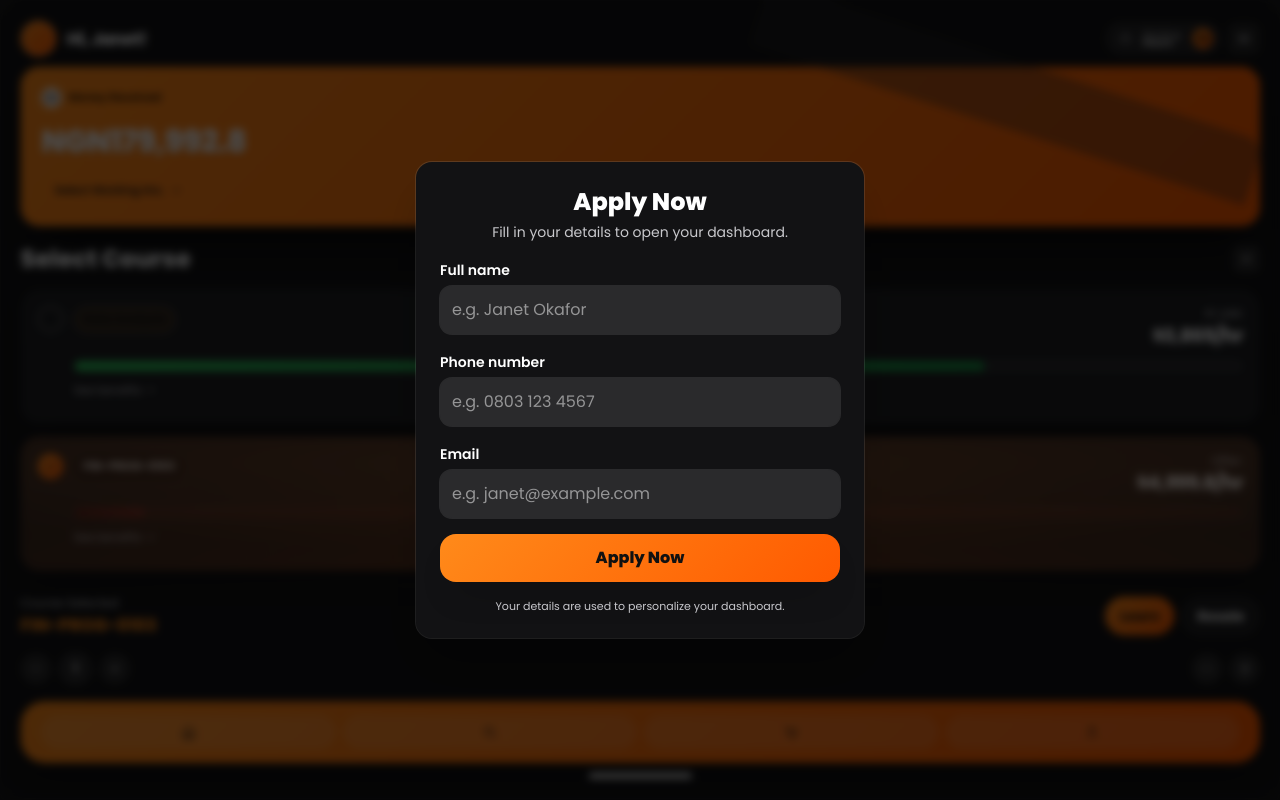
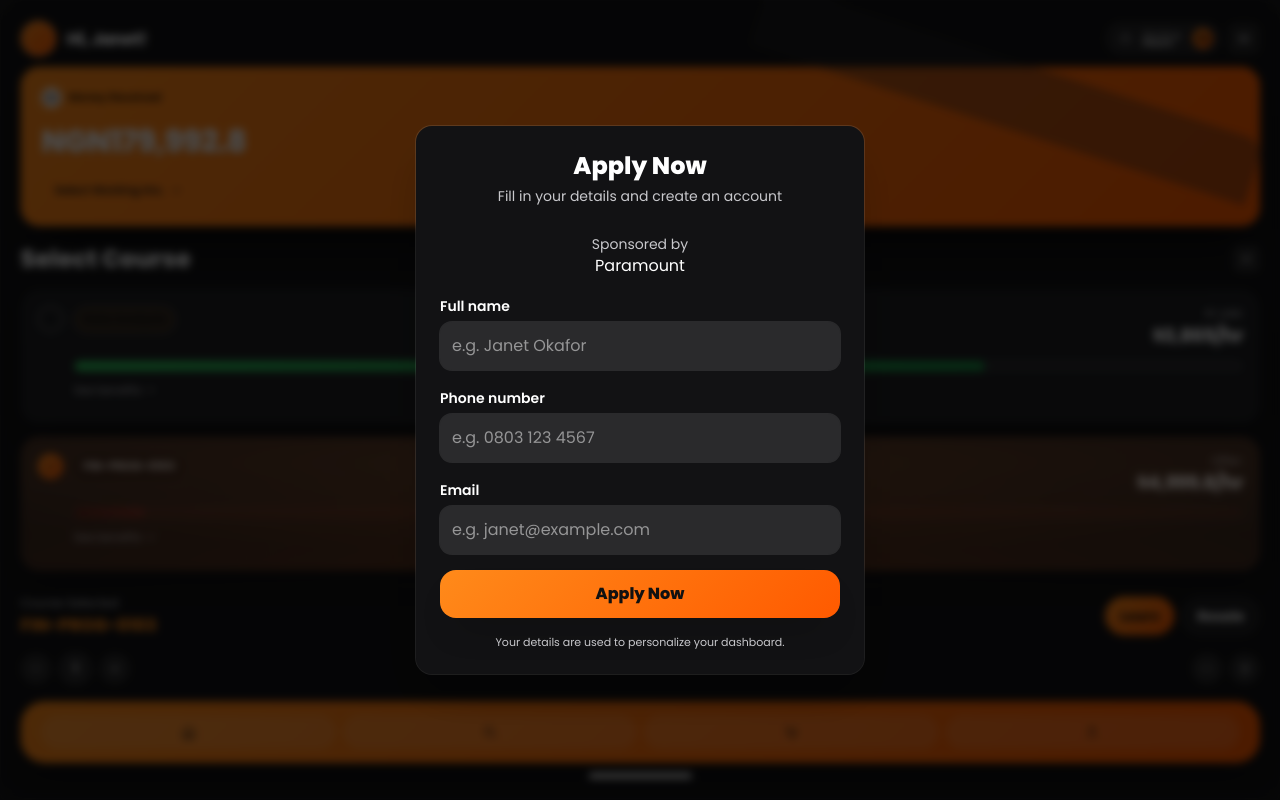
Before and after one commit to ubonggpeter/GIDCEO, a plain HTML site: page index.html in a window 1280 px wide. Drawn offline with nearby package versions, Linux system fonts and the light colour scheme.

Commit message:
index.html

```diff
--- a/index.html
+++ b/index.html
@@ -361,7 +361,8 @@
     <form id="applyForm" class="w-full max-w-md bg-[#121214] text-white rounded-2xl shadow-2xl ring-1 ring-white/10 p-6 space-y-4">
       <div class="text-center">
         <h1 class="text-2xl font-extrabold">Apply Now</h1>
-        <p class="text-sm text-[#C8C8CC] mt-1">Fill in your details to open your dashboard.</p>
+        <p class="text-sm text-[#C8C8CC] mt-1">Fill in your details and create an account</p></br>
+        <p class="text-sm text-[#C8C8CC] mt-1">Sponsored by <h2>Paramount</h2></p>
       </div>
       <div class="space-y-1">
         <label for="fullName" class="text-sm font-semibold">Full name</label>
```
